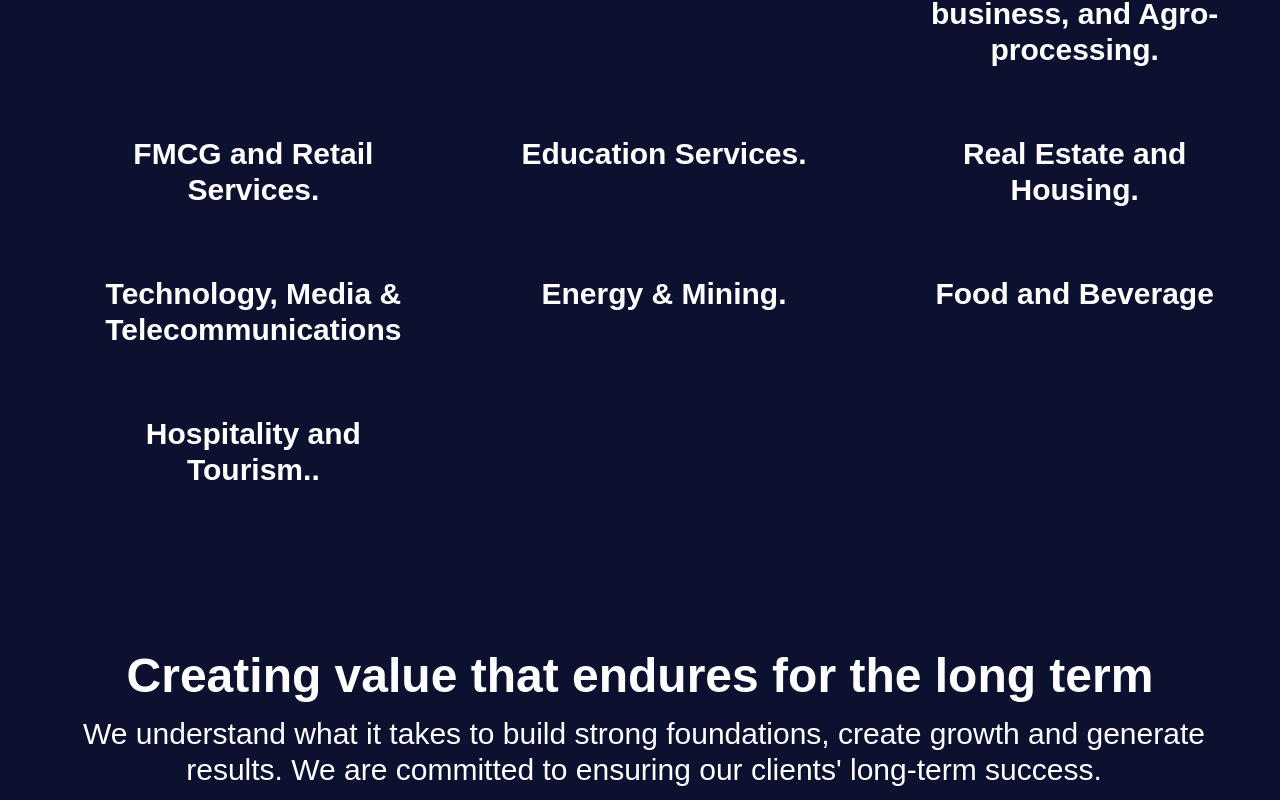
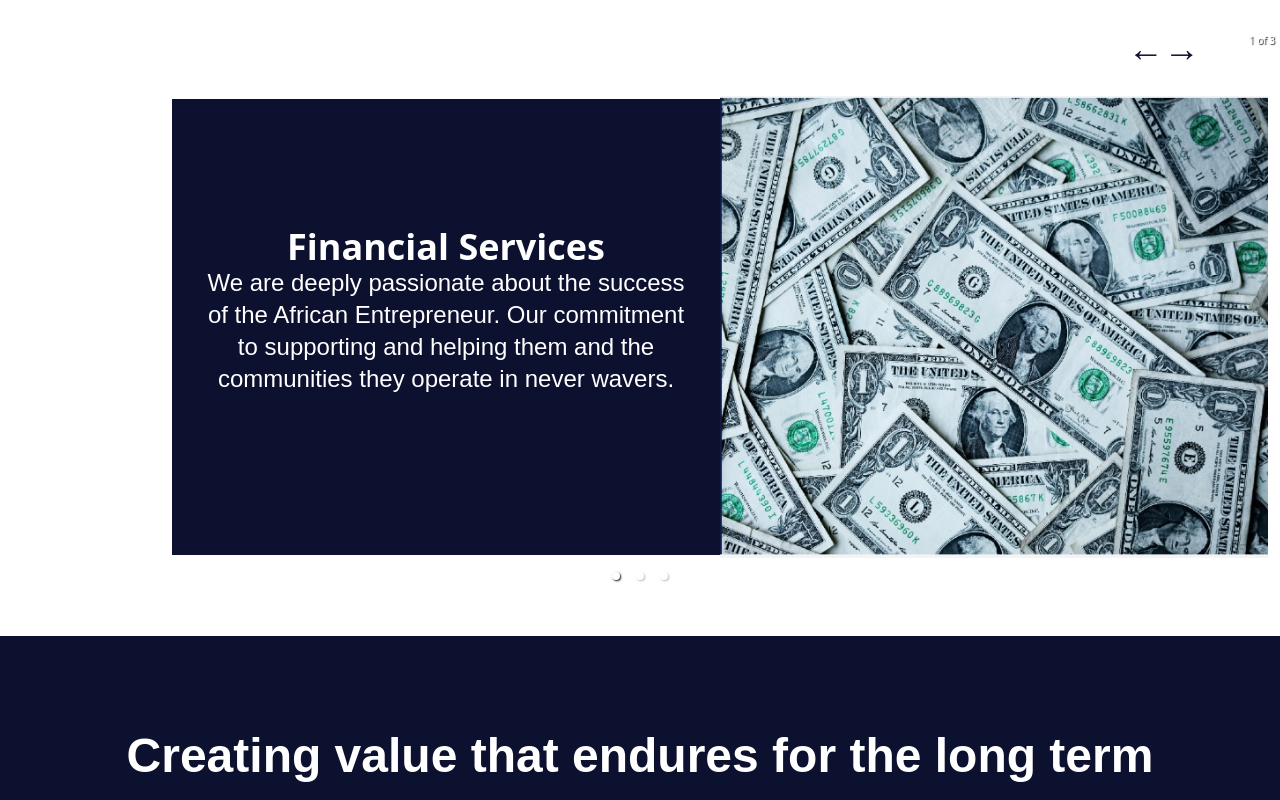
Before and after one commit to Edmund044/zeri-capital, a Next.js app: page /capabilities in a window 1280 px wide. Shown: the part 2640-3440 px from the top of the page. Built offline with nearby package versions, Linux system fonts and the light colour scheme.

Commit message:
added right images

```diff
--- a/src/app/page.js
+++ b/src/app/page.js
@@ -20,19 +20,33 @@ export default function Home() {
           description2="Our goal is to be the firm of choice for clients with respect to their most challenging Capital Taising needs, most significant M&A transactions, critical Debt Advisory & Structured Finance, and most important Project & Infrastructure Finance needs."
           image="/images/zeri_logo_v3.png"
         />
-        <div className="bg-white">
+        {/* <div className="bg-white ">
             <div className="relative isolate px-6 lg:px-8">
-              <div className="py-4 sm:py-48 lg:py-20">
-                <div className="">
+              <div className="mt-8 lg:mx-24 mx-8 grid grid-cols-1 gap-8 md:grid-cols-2 lg:grid-cols-5">
+                <div className="lg:col-span-6">
+                  <p className="mb-6 font-body text-black ml-2 text-xl lg:text-3xl lg:mb-8">Our goal is to be the firm of choice for clients with respect to their most challenging Capital raising needs, most significant M&A transactions, critical Debt Advisory & Structured Finance, and most important Project & Infrastructure Finance needs.</p>
+                </div>
+                <div className="lg:col-span-6">
                               <Image
                     src="/images/zeri_logo_v3.png"
                     alt="Picture of the author"
                     width={400}
                     height={300}
                     className='mx-auto'/>
-                  <p className="mb-6 font-body text-black ml-2 text-xl lg:text-3xl lg:mb-8">Our goal is to be the firm of choice for clients with respect to their most challenging Capital Taising needs, most significant M&A transactions, critical Debt Advisory & Structured Finance, and most important Project & Infrastructure Finance needs.</p>
                 </div>
               </div>
+            </div>
+          </div> */}
+          <div className="grid max-w-screen-xl px-4 py-12 mx-auto lg:gap-8 xl:gap-0 lg:py-8 lg:grid-cols-12">
+    <div className=" lg:col-span-6">
+    <p className="mb-6 font-body text-black mt-32 ml-2 text-xl lg:text-3xl lg:mb-8">Our goal is to be the firm of choice for clients with respect to their most challenging Capital raising needs, most significant M&A transactions, critical Debt Advisory & Structured Finance, and most important Project & Infrastructure Finance needs.</p>
+    </div>
+    <div className="bg-white lg:mt-0  lg:col-span-6 px-16 pt-16 ">
+    <img
+              className="lg:h-[350px] object-contain lg:mr-32  lg:w-[350px]"
+              src="/images/zeri_logo_v3.png"
+              alt="/"
+            ></img>
     </div>
 </div>
         <HeroSectionWithImageOverlay
--- a/src/components/footer.js
+++ b/src/components/footer.js
@@ -32,17 +32,17 @@ export default function Footer() {
                   </ul>
               </div>
               <div>
-                  <h2 className="mb-6 lg:text-4xl text-2xl font-semibold text-white  dark:text-white">Contact Us</h2>
+                  <h2 className="mb-6 lg:text-2xl text-2xl font-semibold text-white  dark:text-white">Contact Us</h2>
                   <ul className="text-white dark:text-gray-400 font-medium">
                       <li className="mb-4">
-                          <a href="https://flowbite.com/" className="hover:underline  lg:text-2xl">3rd Floor, Wing A </a>
+                          <a href="https://flowbite.com/" className="hover:underline  lg:text-xl">3rd Floor, Wing A </a>
 
                       </li>
                       <li>
-                          <a href="https://tailwindcss.com/" className="hover:underline  lg:text-2xl">+254 711 447292</a>
+                          <a href="https://tailwindcss.com/" className="hover:underline  lg:text-xl">+254 711 447292</a>
                       </li>
                       <li className="mb-4">
-                          <a href="https://flowbite.com/" className="hover:underline lg:text-2xl">hello@zericapital.com</a>
+                          <a href="https://flowbite.com/" className="hover:underline lg:text-xl">hello@zericapital.com</a>
                       </li>
                   </ul>
               </div>
@@ -66,19 +66,19 @@ export default function Footer() {
 
 
               <div>
-                  <h2 className="mb-6 lg:text-4xl text-2xl font-semibold text-white  dark:text-white">Our Company</h2>
+                  <h2 className="mb-6 lg:text-3xl font-heading text-2xl font-semibold text-white  dark:text-white">Our Company</h2>
                   <ul className="text-white dark:text-gray-400 font-medium">
                       <li className="mb-4">
-                          <a href="#" className="hover:underline lg:text-2xl">Insights</a>
+                          <a href="#" className="hover:underline lg:text-xl">Insights</a>
                       </li>
                       <li>
-                          <a href="#" className="hover:underline lg:text-2xl">News</a>
+                          <a href="#" className="hover:underline lg:text-xl">News</a>
                       </li>
                       <li className="mb-4">
-                          <a href="#" className="hover:underline lg:text-2xl">Events</a>
+                          <a href="#" className="hover:underline lg:text-xl">Events</a>
                       </li>
                       <li>
-                          <a href="#" className="hover:underline lg:text-2xl">Legal Policies</a>
+                          <a href="#" className="hover:underline lg:text-xl">Legal Policies</a>
                       </li>
                   </ul>
               </div>
--- a/src/components/heros/HeroSectionHorizontalScrollCard.js
+++ b/src/components/heros/HeroSectionHorizontalScrollCard.js
@@ -60,12 +60,12 @@ export default function HeroSectionHorizontalScrollCard(props) {
         >
         <div className="inline-block overflow-hidden px-3">
             <div className="grid lg:gap-0 xl:gap-0 lg:py-4 lg:grid-cols-12 snap-center">
-                <div className="mr-auto place-self-center py-40 px-8 lg:col-span-6 text-white bg-accent">
+                <div className="mr-auto place-self-center py-32 px-8 lg:col-span-6 text-white bg-accent">
         <h1 className={props.cardHeadingClass}>{props.cardHeading}</h1>
                     <p className="text-2xl mb-6 font-body lg:mb-8">{props.description}</p>
         </div>
         <div className="lg:mt-0  lg:col-span-6 ">
-        <img className="rounded-none" src={props.picture} alt=""></img>
+        <img className="rounded-none lg:h-[462px]" src={props.picture} alt=""></img>
         {/* <Image
                 src={props.picture}
                 alt="Picture of the author"
--- a/src/pages/capabilities.js
+++ b/src/pages/capabilities.js
@@ -127,7 +127,7 @@ export default function Capabilities() {
                   },
               ]}
         />
-        <HeroSectionWithCardsAndLogo
+        {/* <HeroSectionWithCardsAndLogo
       heading="INDUSTRIES"
       subheading1="We are sector agnostic though largely provide advice and understanding in sectors that have high impact."
       subheading2=""
@@ -179,8 +179,8 @@ export default function Capabilities() {
               subheading: ""
             },
       ]}
-      />
-        {/* <HeroSectionHorizontalScrollCard
+      /> */}
+        <HeroSectionHorizontalScrollCard
           heading="Industries"
           subheading="We are sector agnostic though largely provide advice and understanding in sectors that have high impact:"
           description="We are deeply passionate about the success of the African Entrepreneur. Our commitment to supporting and helping them and the communities they operate in never wavers."
@@ -189,11 +189,42 @@ export default function Capabilities() {
           headingClass="max-w-2xl mb-4 mx-24 text-5xl font-bold font-heading tracking-tight text-accent leading-none md:text-5xl xl:text-6xl dark:text-white"
           cardHeading="Financial Services"
           cardHeadingClass="text-4xl font-bold text-white"
-        /> */}
+        />
         {/* <HeroWithVideo
         video="/images/vision.png"
         /> */}
-        <HeroSectionWithVerticalCardsAndLogo
+            <CardWithNoimage
+      heading="Creating value that endures for the long term"
+      gridClass="mt-8 lg:mx-24 mx-8 grid grid-cols-1 gap-8 md:grid-cols-2 lg:grid-cols-5"
+      subheading1=""
+      sectionClass="bg-accent text-white"
+      cardClassHeading="mt-4 text-4xl font-bold text-gray-700 text-white font-heading"
+      cardClassSubHeading="mt-1 text-2xl text-white"
+      cardClassBackground="mt-8  bg-[url('/images/card_background10.png')] grid grid-cols-1 lg:gap-48 md:grid-cols-2 lg:grid-cols-2"
+      contents={[
+        {
+          title: "$6.3B+",
+          subheading: "In transactions successfully structured and advised."
+          },
+          {
+            title: "950+",
+            subheading: "Investor Relations, including Institutional, Family offices, and Sovereign Funds, who invest $ 1 M – $ 300 M per commitment."
+          },
+          {
+            title: "540+",
+            subheading: "Engagements completed to date."
+          },
+          {
+            title: "25+",
+            subheading: "African Markets"
+          },
+          {
+            title: "17+",
+            subheading: "Industries"
+          },
+      ]}
+    />
+        {/* <HeroSectionWithVerticalCardsAndLogo
       heading="Creating value that endures for the long term"
       subheading1="We understand what it takes to build strong foundations, create growth and generate results. We are committed to ensuring our clients' long-term success."
       sectionClass="bg-accent text-white font-heading"
@@ -218,7 +249,7 @@ export default function Capabilities() {
             subheading: "Industries"
           },
       ]}
-      />
+      /> */}
           <div className="grid px-4 py-20 mx-auto bg-white xl:gap-0 lg:py-16 lg:grid-cols-12">
 
                     <div  className="lg:col-span-6">
```
Lines whose indentation alone changed are shown as unchanged.
